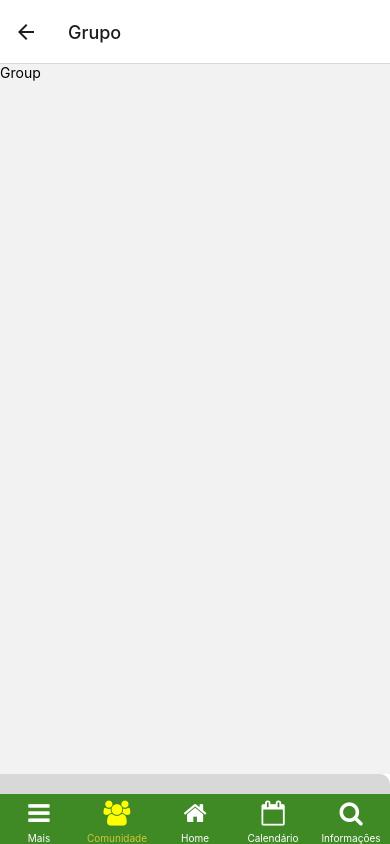
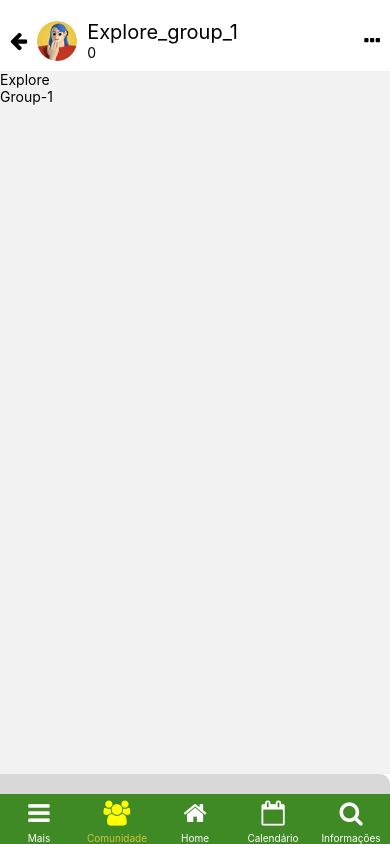
Before and after one commit to https-dre/the-green-family, a React Native app: screen /Comunidade in a window 390 px wide. Both pictures are taken after a click on the element 195 px from the left and 325 px from the top of the page. Built offline with nearby package versions, Linux system fonts and the light colour scheme.

Commit message:
Ateração de sistema de navegação para grupos

```diff
--- /dev/null
+++ b/assets/data/groups.json
@@ -0,0 +1,16 @@
+{
+    "explore" : {
+        "1": {
+            "name": "Itens Escolares",
+            "desc": "Comunidade para doações de livros e uniformes escolares da escola.",
+            "count": "2.9k"
+        }
+    },
+    "yourGroups" : {
+        "1": {
+            "name": "Apoio para pais de primeira viagem",
+            "desc": "Comunidade que apoia pais de primeira viagem e visa um futuro melhor para os filhos.",
+            "count": "1.2k"
+        }
+    }
+}
--- /dev/null
+++ b/components/GroupsHeader.jsx
@@ -0,0 +1,52 @@
+import { View, Text, Image, StyleSheet } from "react-native";
+import Icon from "react-native-vector-icons/FontAwesome";
+import { useNavigation } from "@react-navigation/native";
+
+export const GroupsHeader = ({imagePath, name, count=0}) => {
+    const navigation = useNavigation()
+    return (
+        <View style={styles.mainView}>
+            <View style={styles.leftView}>
+                <Icon size={20} name="arrow-left" onPress={()=>{navigation.goBack()}}/>
+                <Image style={styles.groupPhoto} source={require("../assets/examples/3d_avatar_12.jpg")}/>
+                <View style={styles.infoView}>
+                    <Text style={styles.groupName}>{name}</Text>
+                    <Text>{count}</Text>
+                </View>
+            </View>
+            <View style={styles.rightView}>
+                <Icon name="ellipsis-h" size={20}/>
+            </View>
+        </View>
+    )
+}
+
+const styles = StyleSheet.create({
+    mainView: {
+        paddingTop: 20,
+        flexDirection: "row",
+        backgroundColor: "white",
+        alignItems: "center",
+        paddingBottom: 10
+    },
+    groupName: {
+        fontSize: 20
+    },
+    infoView: {
+        marginLeft: 10
+    },
+    leftView: {
+        flexDirection: "row",
+        width: "70%",
+        alignItems: "center",
+        paddingLeft: 10
+    },
+    rightView: {
+        width: "30%",
+        alignItems: "flex-end",
+        paddingRight: 10
+    },
+    groupPhoto: {
+        marginLeft: 10
+    }
+})
--- a/screens/Comunidade/Explore.jsx
+++ b/screens/Comunidade/Explore.jsx
@@ -3,17 +3,15 @@ import Icon from "react-native-vector-icons/FontAwesome6"
 
 import { Grupo } from "../../components/Grupo";
 
-const groups = [
-    {
-        name: "Itens Escolares",
-        desc: "Comunidade para doações de livros e uniformes escolares da escola.",
-        count: "2.9k"
-    }
-]
+import data from "../../assets/data/groups.json";
+
+
+const groups = Object.entries(data.explore)
 
 const handleGroups = (array, navigation) => {
     let components = []
-    array.forEach((e, index) => {
+    array.forEach(([index, e]) => {
+        const navgString = `Explore_group_${index}`
         components.push(
             <Grupo
                 key={index}  // Adicione a propriedade key aqui
@@ -21,7 +19,7 @@ const handleGroups = (array, navigation) => {
                 desc={e.desc}
                 isFavorited={e.isFavorited}
                 count={e.count}
-                onPress={()=>{navigation.navigate('Grupo')}}
+                onPress={()=>{navigation.push(navgString)}}
             />
         )
     })
@@ -42,8 +40,7 @@ export const Explore = ({navigation}) => {
                     <Icon name="angle-right" color="black" size={30} />
                 </TouchableOpacity>
             </View>
-             {/* Grupos */}
-             <View>
+             <View style={styles.groupsView}>
                 {groupList}
              </View>
 
@@ -58,5 +55,8 @@ const styles = StyleSheet.create({
         justifyContent: "space-between",
         paddingHorizontal: 20,
         marginVertical: 25
+    },
+    groupsView: {
+        height: "100%"
     }
 })
--- /dev/null
+++ b/screens/Comunidade/Grupos/explore/Explore_group_1.jsx
@@ -0,0 +1,12 @@
+import { View, Text, Image, TouchableOpacity, StyleSheet, ScrollView } from "react-native";
+
+export const Explore_group_1 = () => {
+    return (
+        <View>
+            <Text>Explore</Text>
+            <Text>Group-1</Text>
+        </View>
+    )
+}
+
+export default Explore_group_1
--- /dev/null
+++ b/screens/Comunidade/Grupos/explore/index.js
@@ -0,0 +1 @@
+export { default as Explore_group_1 } from "./Explore_group_1"
--- /dev/null
+++ b/screens/Comunidade/Grupos/index.js
@@ -0,0 +1,2 @@
+export * from "./explore"
+export * from "./yourGroups"
--- /dev/null
+++ b/screens/Comunidade/Grupos/yourGroups/YourGroups_group_1.jsx
@@ -0,0 +1,12 @@
+import { View, Text, Image, TouchableOpacity, StyleSheet, ScrollView } from "react-native";
+
+export const YourGroups_group_1 = () => {
+    return (
+        <View>
+            <Text>YourGroups</Text>
+            <Text>Group-1</Text>
+        </View>
+    )
+}
+
+export default YourGroups_group_1
--- /dev/null
+++ b/screens/Comunidade/Grupos/yourGroups/index.js
@@ -0,0 +1 @@
+export { default as YourGroups_group_1 } from "./YourGroups_group_1"
--- a/screens/Comunidade/YourGroups.jsx
+++ b/screens/Comunidade/YourGroups.jsx
@@ -1,17 +1,14 @@
 import { View, Text, Image, TouchableOpacity, StyleSheet, ScrollView } from "react-native";
 import { Grupo } from "../../components/Grupo";
 
-const groups = [
-    {
-        name: "Apoio para pais de primeira viagem",
-        desc: "Comunidade que apoia pais de primeira viagem e visa um futuro melhor para os filhos.",
-        count: 1.2
-    }
-]
+import data from "../../assets/data/groups.json"
 
-const handleGroups = (array) => {
+const groups = Object.entries(data.yourGroups)
+
+const handleGroups = (array, navigation) => {
     let components = []
-    array.forEach((e, index) => {
+    array.forEach(([index, e]) => {
+        const navgString = `YourGroups_group_${index}`
         components.push(
             <Grupo
                 key={index}  // Adicione a propriedade key aqui
@@ -19,6 +16,7 @@ const handleGroups = (array) => {
                 desc={e.desc}
                 isFavorited={e.isFavorited}
                 count={e.count}
+                onPress={()=>{navigation.push(navgString)}}
             />
         )
     })
@@ -26,8 +24,8 @@ const handleGroups = (array) => {
     return components
 }
 
-export const YourGroups = () => {
-    const groupList = handleGroups(groups)
+export const YourGroups = ({navigation}) => {
+    const groupList = handleGroups(groups, navigation)
     return (
         <ScrollView style={{ backgroundColor: "white", flex: 1 }}>
             <View style={styles.explorePopulares}>
@@ -35,7 +33,6 @@ export const YourGroups = () => {
                     <Text style={{ fontSize: 28, fontWeight: "bold" }}>Grupos que você entrou</Text>
                 </View>
             </View>
-             {/* Grupos */}
              <View>
                 {groupList}
              </View>
--- a/screens/ComunidadeControle.jsx
+++ b/screens/ComunidadeControle.jsx
@@ -1,14 +1,70 @@
-import { SafeAreaView, Text, View, TextInput } from "react-native";
+import React, { Suspense } from 'react';
+import { SafeAreaView, Text, View, TextInput, requireNativeComponent } from "react-native";
 import { createStackNavigator } from '@react-navigation/stack';
-import { NavigationContainer } from "@react-navigation/native";
+import { NavigationContainer, useNavigation } from "@react-navigation/native";
 
 import { Comunidade } from "./Comunidade";
 import { Login } from "./Login";
 import { Group } from "./Comunidade/Group";
+import * as groupsComponents from "./Comunidade/Grupos"
 
 import { ComunidadeHeader } from "../components/ComunidadeHeader";
+import { GroupsHeader } from '../components/GroupsHeader';
+
+import data from "../assets/data/groups.json"
 
 const Stack = createStackNavigator()
+
+// const handleRouteGroups = (dataGroups) => {
+//     let routes = []
+//     Object.entries(dataGroups).forEach(([index, e])=>{ // Entra em todas as classes de grupos
+//         Object.entries(e).forEach(([key, group])=>{ // Entra em todos os grupos
+//             routes.push(
+//                 <Stack.Screen
+//                     name={group.name}
+//                     component={getLazyComponent(`./Comunidade/Grupos/${index}/group_${key}`)}
+//                 />
+//             )
+//         })
+//     })
+
+//     return routes
+// }
+
+const handleRouteGroups = (components) => {
+    const groups = []
+    let i = 1
+    Object.entries(groupsComponents).forEach(([index, component])=>{
+        groups.push(
+            <Stack.Screen
+                key={index}
+                name={index}
+                component={component}
+                options={{
+                    header: () =>
+                        <GroupsHeader
+                            imagePath="../assets/examples/3d_avatar_12.jpg"
+                            name={index}
+                        />
+
+                }}
+            />
+        )
+        i++
+    })
+
+    return groups
+}
+
+// const getLazyComponent = (path) => {
+//     return React.lazy(() => import(path));
+// };
+
+// const getComponent = (path, component) => {
+//     const module = require(path)
+//     return module[component]
+// }
+
 
 export const ComunidadeControle = () => {
     return (
@@ -25,6 +81,7 @@ export const ComunidadeControle = () => {
                     name="Grupo"
                     component={Group}
                 />
+                {handleRouteGroups(groupsComponents)}
             </Stack.Navigator>
         </NavigationContainer>
     )
```
